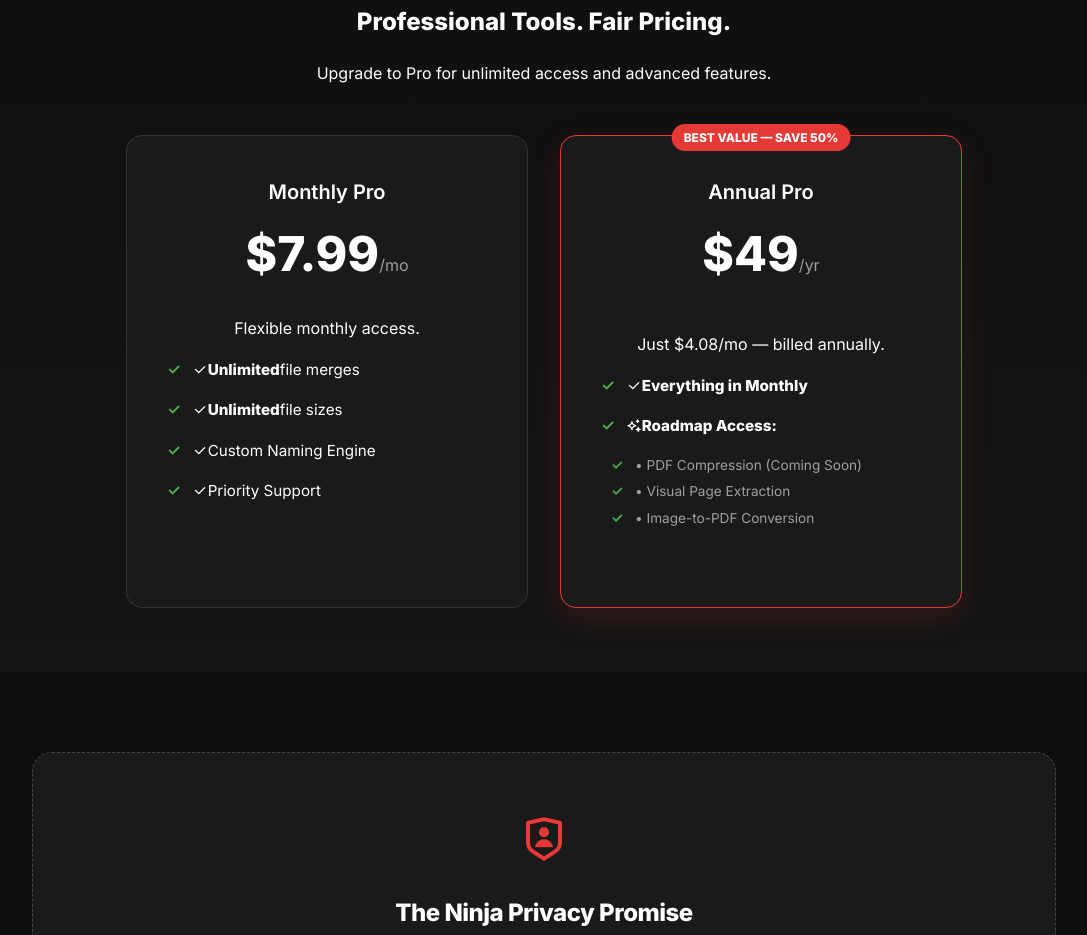
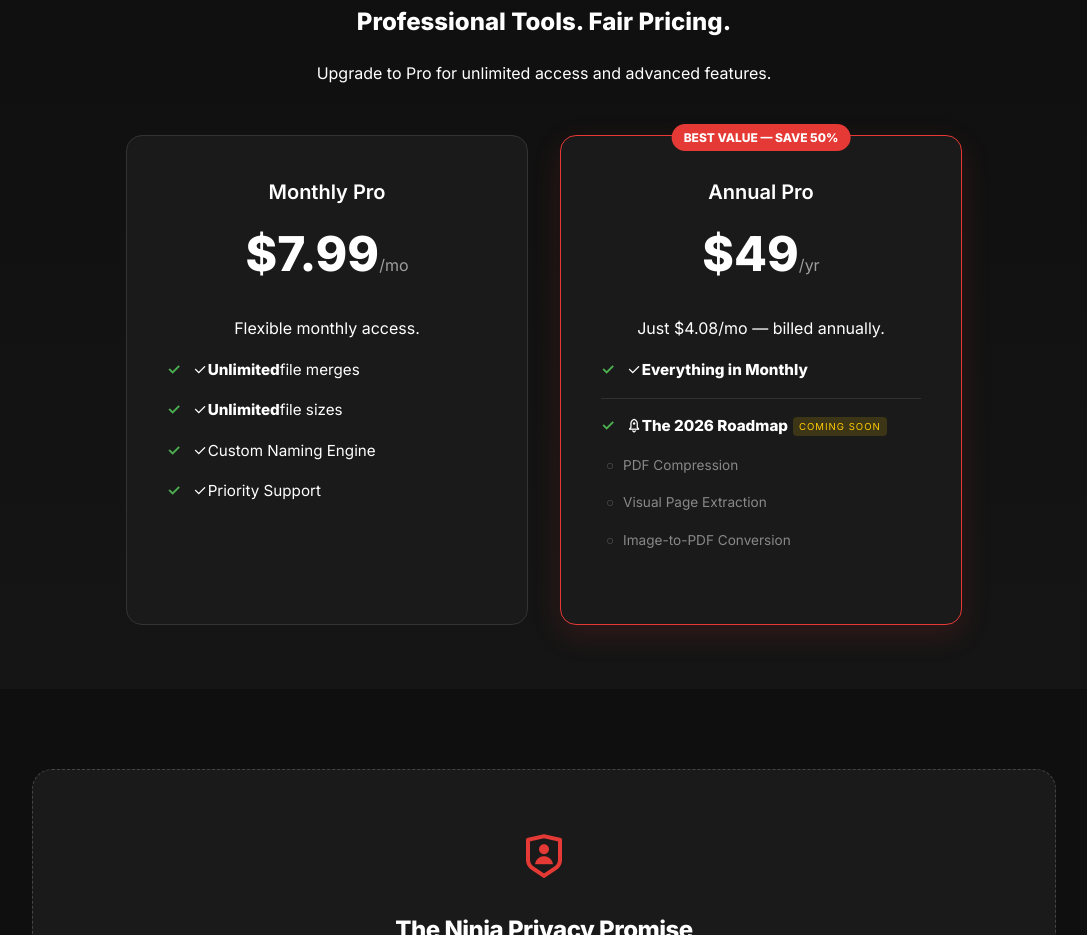
Before and after one commit to kosko-mj/pdf-ninja, a browser extension: page docs/index.html in a window 1280 px wide. Shown: the part 958-1893 px from the top of the page, without its empty margins (96-1183 px from the left). Drawn offline with nearby package versions, Linux system fonts and the light colour scheme.

Commit message:
fix: Roadmap UI polish and icon consistency

```diff
--- a/docs/index.html
+++ b/docs/index.html
@@ -75,10 +75,14 @@
                     <p class="price-subtitle">Just $4.08/mo — billed annually.</p>
                     <ul>
                         <li><i class="ri-check-line"></i> <strong>Everything in Monthly</strong></li>
-                        <li><i class="ri-sparkling-line"></i> <strong>Roadmap Access:</strong></li>
-                        <li class="roadmap-item">• PDF Compression (Coming Soon)</li>
-                        <li class="roadmap-item">• Visual Page Extraction</li>
-                        <li class="roadmap-item">• Image-to-PDF Conversion</li>
+                        <hr class="pricing-divider">
+                        <li class="roadmap-header">
+                            <i class="ri-rocket-2-line"></i> <strong>The 2026 Roadmap</strong>
+                            <span class="coming-soon-pill">Coming Soon</span>
+                        </li>
+                        <li class="roadmap-item">PDF Compression</li>
+                        <li class="roadmap-item">Visual Page Extraction</li>
+                        <li class="roadmap-item">Image-to-PDF Conversion</li>
                     </ul>
                 </div>
             </div>
--- a/docs/style.css
+++ b/docs/style.css
@@ -234,30 +234,36 @@ footer {
     display: inline-block;
 }
 
-/* Roadmap Styles */
-.roadmap-header {
-    margin-top: 15px;
-    color: #ffcc00; /* Use your Ninja Gold/Yellow */
-    font-size: 0.9rem;
-    list-style: none;
+.pricing-divider {
+    border: 0;
+    border-top: 1px solid rgba(255, 255, 255, 0.1);
+    margin: 15px 0;
+}
+
+.coming-soon-pill {
+    font-size: 0.6rem;
+    background: rgba(255, 204, 0, 0.15);
+    color: #ffcc00;
+    padding: 2px 6px;
+    border-radius: 4px;
+    text-transform: uppercase;
+    letter-spacing: 1px;
+    margin-left: 5px;
+    vertical-align: middle;
 }
 
 .roadmap-item {
     font-size: 0.85rem;
-    color: #a0a0a0; /* Slightly dimmed to show they are 'upcoming' */
-    padding-left: 10px;
-    margin-bottom: 5px;
-    list-style: none;
+    color: #888; /* Dimmed out text */
+    padding-left: 22px; /* Align with the text above it */
+    margin-top: 5px;
+    position: relative;
 }
 
-.roadmap-item span {
-    color: #ffcc00;
-    margin-right: 5px;
+/* Add a simple bullet instead of a checkmark */
+.roadmap-item::before {
+    content: "○";
+    position: absolute;
+    left: 5px;
+    color: #555;
 }
-
-/* Ensure the featured card is tall enough to show the list */
-.price-card.featured {
-    display: flex;
-    flex-direction: column;
-    justify-content: space-between;
-}
```
